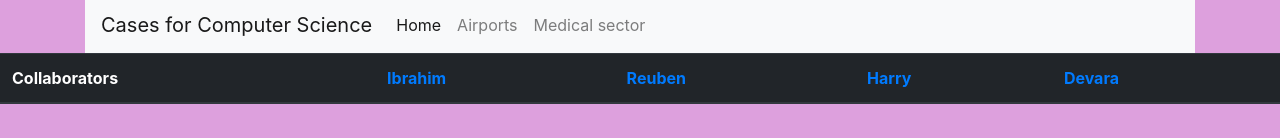
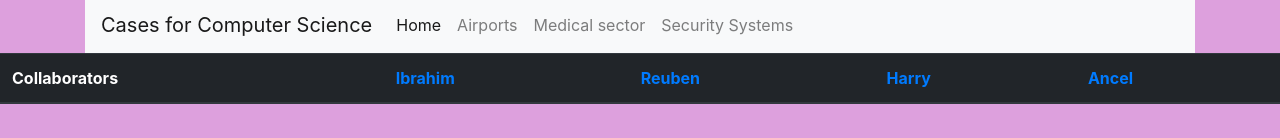
Before and after one commit to roryboro/form1, a plain HTML site: page index.html in a window 1280 px wide. Shown: the part 209-347 px from the top of the page. Drawn offline with nearby package versions, Linux system fonts and the light colour scheme.

Commit message:
Added links to security systems

```diff
--- a/index.html
+++ b/index.html
@@ -24,7 +24,8 @@
 		<div class="navbar-nav">
 			<a class="nav-item nav-link active" href="#">Home <span class="sr-only">(current)</span></a>
 			<a class="nav-item nav-link" href="airport.html">Airports</a>
-			<a class="nav-item nav-link" href="#">Medical sector</a>
+			<a class="nav-item nav-link" href="computing in the medical sector.html ">Medical sector</a>
+			<a class="nav-item nav-link" href="SecuritySystems.html">Security Systems</a>
 		</div>
 		</div>
 	</nav>
@@ -37,7 +38,7 @@
       <th scope="col"><a href="#">Ibrahim</a></th>
       <th scope="col"><a href="reuben.html">Reuben</a></th>
       <th scope="col"><a href="#">Harry</a></th>
-	  <th scope="col"><a href="#">Devara</a></th>
+	  <th scope="col"><a href="#">Ancel</a></th>
     </tr>
   </thead>
 	</table>
```
